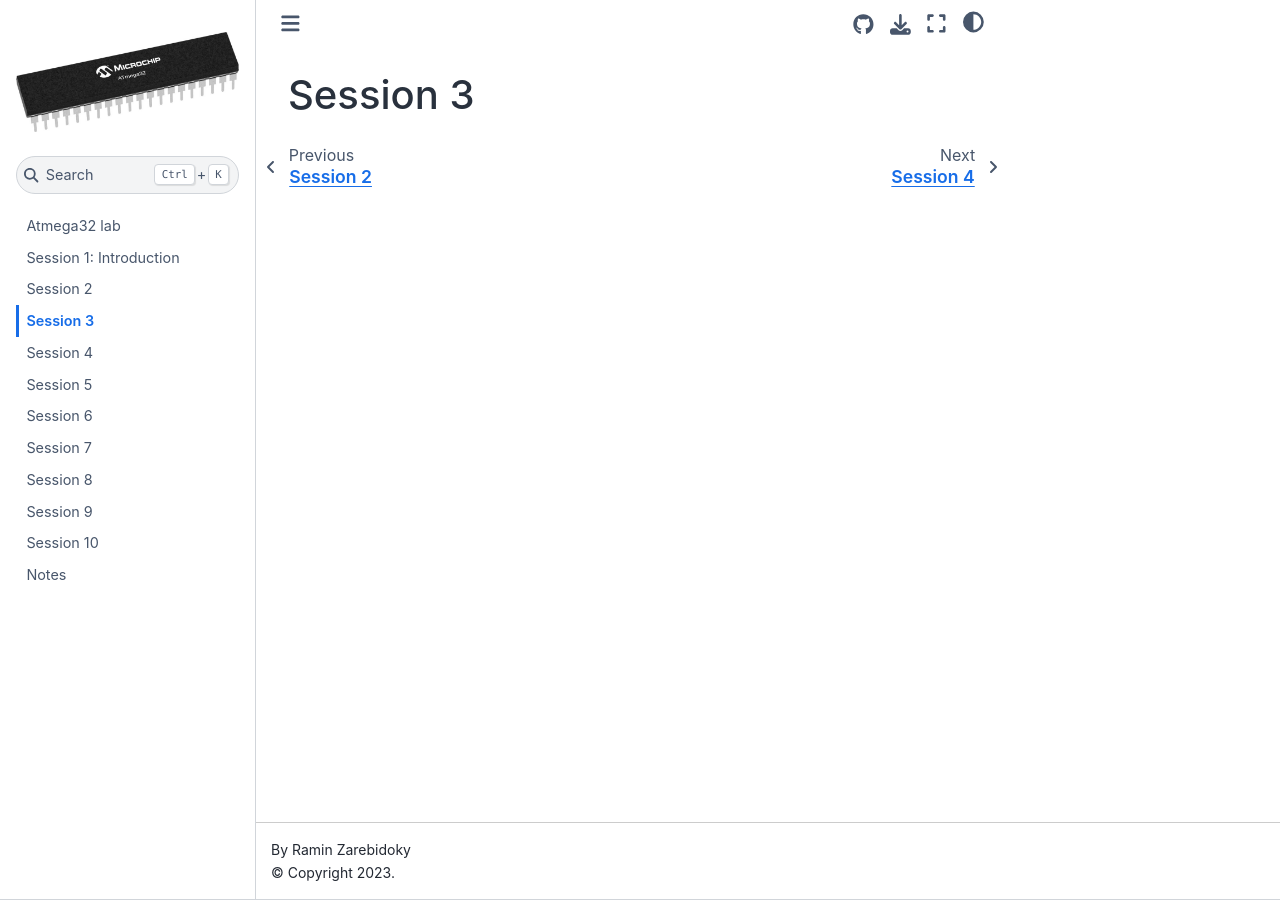
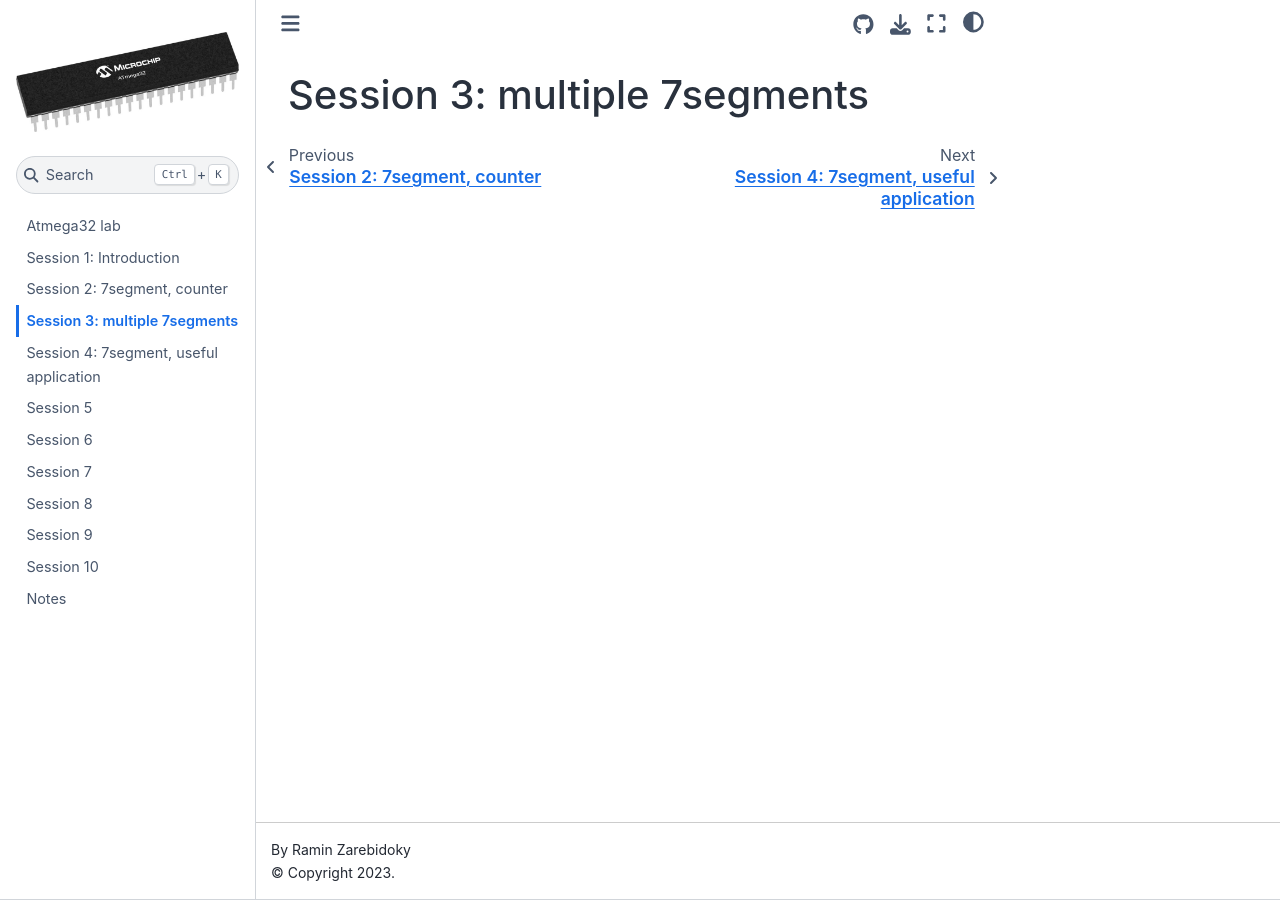
Before and after one commit to LiterallyTheOne/atmega32_lab, a Jupyter Book: the page built from docs/session_3.md, in a window 1280 px wide. Built offline with Jupyter Book 1.0.4 settings and Sphinx 7.4.7 and the Sphinx Book theme 1.1.4, drawn with Linux system fonts in a browser that asks for light colours.

Commit message:
Correct the titles of session 2,3,4

```diff
--- a/docs/session_2.md
+++ b/docs/session_2.md
@@ -1,4 +1,4 @@
-# Session 2
+# Session 2: 7segment, counter
 
 ## Goal
 
--- a/docs/session_3.md
+++ b/docs/session_3.md
@@ -1 +1 @@
-# Session 3
+# Session 3: multiple 7segments
--- a/docs/session_4.md
+++ b/docs/session_4.md
@@ -1 +1 @@
-# Session 4
+# Session 4: 7segment, useful application
```
